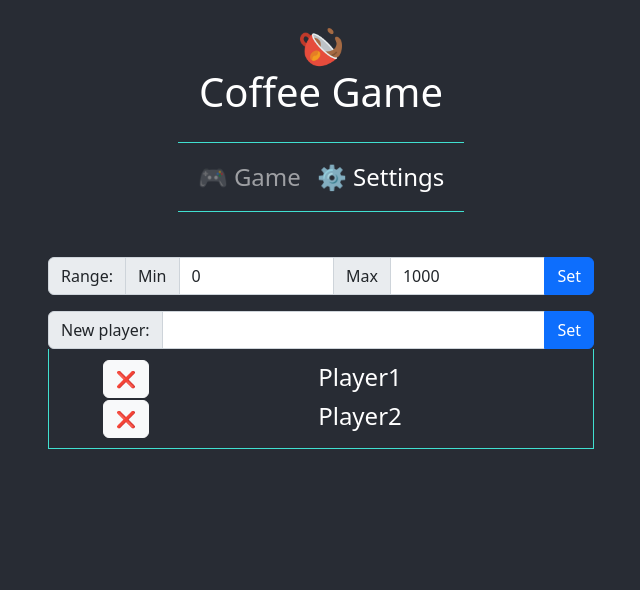
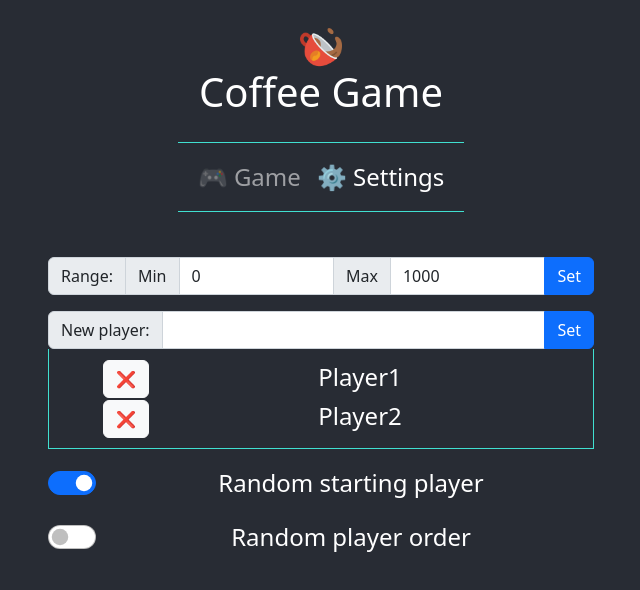
Before and after one commit to MaxAquila/coffee-game, a React (Create React App) app: page /settings in a window 1280 px wide. Shown: the top 590 px of the page, without its empty margins (319-959 px from the left). Built offline with nearby package versions, Linux system fonts and the light colour scheme.

Commit message:
New settings and relative features

```diff
--- a/src/common/consts/lsConst.ts
+++ b/src/common/consts/lsConst.ts
@@ -4,12 +4,22 @@ import { NumRange } from "@comm-interfaces/numRange";
 /**Constant strings used as reference in LocalStorage. */
 export const lsConst = {
     RANGE: {
-        key: "Range" as string,
+        key: "Range",
         value: { min: 0, max: 1000 } as NumRange
     } as lsItem,
 
     PLAYERS: {
-        key: "Players" as string,
+        key: "Players",
         value: ["Player1", "Player2"] as string[]
     } as lsItem,
+
+    RND_STARTINGPLAYER: {
+        key: "RND_StartingPlayer",
+        value: true as boolean
+    } as lsItem,
+
+    RND_PLAYERORDER: {
+        key: "RND_PlayerOrder",
+        value: false as boolean
+    } as lsItem,
 };
--- a/src/common/consts/stringConst.ts
+++ b/src/common/consts/stringConst.ts
@@ -11,6 +11,11 @@ export const stringConst = {
 
     START_NEW_GAME: "🎮 Start a new game 🎮" as const,
 
+    STARTINGPLAYER_SETTINGS: "Random starting player" as const,
+    PLAYERORDER_SETTINGS: "Random player order" as const,
+
     SUCCESS_RANGE_SETTINGS: "Range settings updated!" as const,
-    SUCCESS_PLAYERS_SETTINGS: "Players settings updated!" as const
+    SUCCESS_PLAYERS_SETTINGS: "Players settings updated!" as const,
+    SUCCESS_STARTINGPLAYER_SETTINGS: "Starting player settings updated!" as const,
+    SUCCESS_PLAYERORDER_SETTINGS: "Player order settings updated!" as const
 };
--- /dev/null
+++ b/src/common/helpers/arrayHelper.ts
@@ -0,0 +1,21 @@
+
+/**Returns a shuffled array.
+ * @param arr is the starting array.
+ * @returns a new array.
+ */
+export function shuffle(arr: any[]) {
+    const newArr = [...arr];
+    let currentIndex: number = newArr.length;
+    let randomIndex: number;
+
+    // While there remain elements to shuffle.
+    while (currentIndex != 0) {
+        // Pick a remaining element.
+        randomIndex = Math.floor(Math.random() * currentIndex);
+        currentIndex--;
+        // And swap it with the current element.
+        [newArr[currentIndex], newArr[randomIndex]] = [newArr[randomIndex], newArr[currentIndex]];
+    };
+
+    return newArr;
+};
--- a/src/common/helpers/mathHelper.ts
+++ b/src/common/helpers/mathHelper.ts
@@ -6,8 +6,8 @@ export function getRandom() {
 };
 
 /**Returns a random number between two values.
- * @param min - is the minimum number.
- * @param max - is the maximum number.
+ * @param min is the minimum number.
+ * @param max is the maximum number.
  */
 export function getRandomArbitrary(min: number, max: number) {
     return Math.random() * (max - min) + min;
@@ -15,8 +15,8 @@ export function getRandomArbitrary(min: number, max: number) {
 
 /**Returns a random integer between two values.
  * @remarks The minimum is inclusive and the maximum is exclusive.
- * @param min - is the minimum integer.
- * @param max - is the maximum integer.
+ * @param min is the minimum number.
+ * @param max is the maximum number.
  */
 export function getRandomInt(min: number, max: number) {
     min = Math.ceil(min);
@@ -24,10 +24,20 @@ export function getRandomInt(min: number, max: number) {
     return Math.floor(Math.random() * (max - min) + min);
 };
 
+/**Returns a random integer between 0 and max value.
+ * @remarks The minimum is inclusive and the maximum is exclusive.
+ * @param max is the maximum number.
+ */
+export function getRandomIntFromZero(max: number) {
+    const min = 0;
+    max = Math.floor(max);
+    return Math.floor(Math.random() * (max - min) + min);
+};
+
 /**Returns a random integer between two values (inclusive).
  * @remarks The minimum is inclusive and the maximum is inclusive.
- * @param min - is the minimum integer.
- * @param max - is the maximum integer.
+ * @param min is the minimum number.
+ * @param max is the maximum number.
  */
 export function getRandomIntInclusive(min: number, max: number) {
     min = Math.ceil(min);
@@ -37,8 +47,8 @@ export function getRandomIntInclusive(min: number, max: number) {
 
 /**Returns a random integer between two values (exclusive).
  * @remarks The minimum is exclusive and the maximum is exclusive.
- * @param min - is the minimum integer.
- * @param max - is the maximum integer.
+ * @param min is the minimum number.
+ * @param max is the maximum number.
  */
 export function getRandomIntExclusive(min: number, max: number) {
     min = Math.ceil(min) + 1;
--- a/src/common/interfaces/numRange.ts
+++ b/src/common/interfaces/numRange.ts
@@ -7,7 +7,7 @@ export interface NumRange {
 };
 
 /**Returns the range of values (inclusive) available to take the next step in the game.
- * @param limit - range of values (exclusive).
+ * @param limit range of values (exclusive).
  */
 export const GetMatchRange = (limit: NumRange) => {
     const isGameOver: boolean = limit.min === limit.max;
--- a/src/components/game/GameNextPlayer.tsx
+++ b/src/components/game/GameNextPlayer.tsx
@@ -1,18 +1,15 @@
-import { useMemo } from "react";
-import { lsConst } from "@comm-consts/lsConst";
-import { useLocalStorage } from "@comm-hooks/useLocalStorage";
 import { NumRange } from "@comm-interfaces/numRange";
 
 interface Props {
+    players: string[];
+    offset: number;
     steps: NumRange[];
 };
 
 export const GameNextPlayer = (props: Props) => {
-    const { steps } = props;
-
-    const [players] = useLocalStorage<string[]>(lsConst.PLAYERS.key, lsConst.PLAYERS.value);
+    const { players, offset, steps } = props;
 
     return (
-        <p>Next turn: <span className="player-name">{players[(steps.length - 1) % players.length]}</span></p>
+        <p>Next turn: <span className="player-name">{players[(steps.length - 1 + offset) % players.length]}</span></p>
     );
 };
--- a/src/components/game/GameStepsList.tsx
+++ b/src/components/game/GameStepsList.tsx
@@ -1,20 +1,18 @@
 import { useMemo } from "react";
-import { lsConst } from "@comm-consts/lsConst";
-import { useLocalStorage } from "@comm-hooks/useLocalStorage";
 import { NumRange } from "@comm-interfaces/numRange";
 
 interface Props {
+    players: string[];
+    offset: number;
     steps: NumRange[];
 };
 
 export const GameStepsList = (props: Props) => {
-    const { steps } = props;
-
-    const [players] = useLocalStorage<string[]>(lsConst.PLAYERS.key, lsConst.PLAYERS.value);
+    const { players, offset, steps } = props;
 
     const listSteps: JSX.Element[] = useMemo(() => {
         return steps.map((s, i) => {
-            const playerName: string = i === steps.length - 1 ? "Start" : players[(steps.length - i - 2) % players.length];
+            const playerName: string = i === steps.length - 1 ? "Start" : players[(steps.length - i - 2 + offset) % players.length];
             return <li key={`${s.min}─${s.max}`}><span className="player-name">{`${playerName}: `}</span>{`${s.min} ─ ${s.max}`}</li>;
         });
     }, [steps]);
--- a/src/components/pages/SettingsPage.tsx
+++ b/src/components/pages/SettingsPage.tsx
@@ -2,6 +2,8 @@ import { stringConst } from '@comm-consts/stringConst';
 import { PageLayout } from '@comp-pages/common/PageLayout';
 import { SettingsSuccessAlert } from '@comp-settings/common/SettingsSuccessAlert';
 import { SettingsPlayers } from '@comp-settings/SettingsPlayers';
+import { SettingsPlayerOrder } from '@comp-settings/SettingsPlayerOrder';
+import { SettingsStartingPlayer } from '@comp-settings/SettingsStartingPlayer';
 import { SettingsRange } from '@comp-settings/SettingsRange';
 
 export const SettingsPage = () => {
@@ -13,6 +15,12 @@ export const SettingsPage = () => {
             <SettingsSuccessAlert successMsg={stringConst.SUCCESS_PLAYERS_SETTINGS}>
                 <SettingsPlayers />
             </SettingsSuccessAlert>
+            <SettingsSuccessAlert successMsg={stringConst.SUCCESS_STARTINGPLAYER_SETTINGS}>
+                <SettingsStartingPlayer />
+            </SettingsSuccessAlert>
+            <SettingsSuccessAlert successMsg={stringConst.SUCCESS_PLAYERORDER_SETTINGS}>
+                <SettingsPlayerOrder />
+            </SettingsSuccessAlert>
         </PageLayout>
     </>);
 };
--- /dev/null
+++ b/src/components/settings/SettingsPlayerOrder.tsx
@@ -0,0 +1,24 @@
+import { lsConst } from "@comm-consts/lsConst";
+import { useLocalStorage } from "@comm-hooks/useLocalStorage";
+import { PropsChild } from "@comp-settings/common/SettingsSuccessAlert";
+import { stringConst } from "@comm-consts/stringConst";
+
+export const SettingsPlayerOrder = (props: PropsChild) => {
+    const { onSuccessCallback } = props;
+
+    const [storage, setStorage] = useLocalStorage<boolean>(lsConst.RND_PLAYERORDER.key, lsConst.RND_PLAYERORDER.value);
+
+    const onChangeChecked = (e: any) => {
+        setStorage(e.target.checked)
+        onSuccessCallback?.();
+    };
+
+    return (<>
+        <form className="input-group d-flex flex-column">
+            <div className="form-check form-switch">
+                <input name="rndStarting" className="form-check-input" type="checkbox" checked={storage} onChange={onChangeChecked} />
+                <label className="form-check-label">{stringConst.PLAYERORDER_SETTINGS}</label>
+            </div>
+        </form>
+    </>);
+};
--- a/src/components/settings/SettingsPlayers.tsx
+++ b/src/components/settings/SettingsPlayers.tsx
@@ -32,7 +32,7 @@ export const SettingsPlayers = (props: PropsChild) => {
     const onRemovePlayer = (index: number) => {
         setPlayers(players.filter((p, i) => i !== index));
         onSuccessCallback?.();
-    }
+    };
 
     useEffect(() => {
         setStorage(players);
--- /dev/null
+++ b/src/components/settings/SettingsStartingPlayer.tsx
@@ -0,0 +1,24 @@
+import { lsConst } from "@comm-consts/lsConst";
+import { useLocalStorage } from "@comm-hooks/useLocalStorage";
+import { PropsChild } from "@comp-settings/common/SettingsSuccessAlert";
+import { stringConst } from "@comm-consts/stringConst";
+
+export const SettingsStartingPlayer = (props: PropsChild) => {
+    const { onSuccessCallback } = props;
+
+    const [storage, setStorage] = useLocalStorage<boolean>(lsConst.RND_STARTINGPLAYER.key, lsConst.RND_STARTINGPLAYER.value);
+
+    const onChangeChecked = (e: any) => {
+        setStorage(e.target.checked)
+        onSuccessCallback?.();
+    };
+
+    return (<>
+        <form className="input-group d-flex flex-column">
+            <div className="form-check form-switch">
+                <input name="rndStarting" className="form-check-input" type="checkbox" checked={storage} onChange={onChangeChecked} />
+                <label className="form-check-label">{stringConst.STARTINGPLAYER_SETTINGS}</label>
+            </div>
+        </form>
+    </>);
+};
```
Also changed, not shown: src/components/game/GameMatch.tsx (+16 -3 lines).
